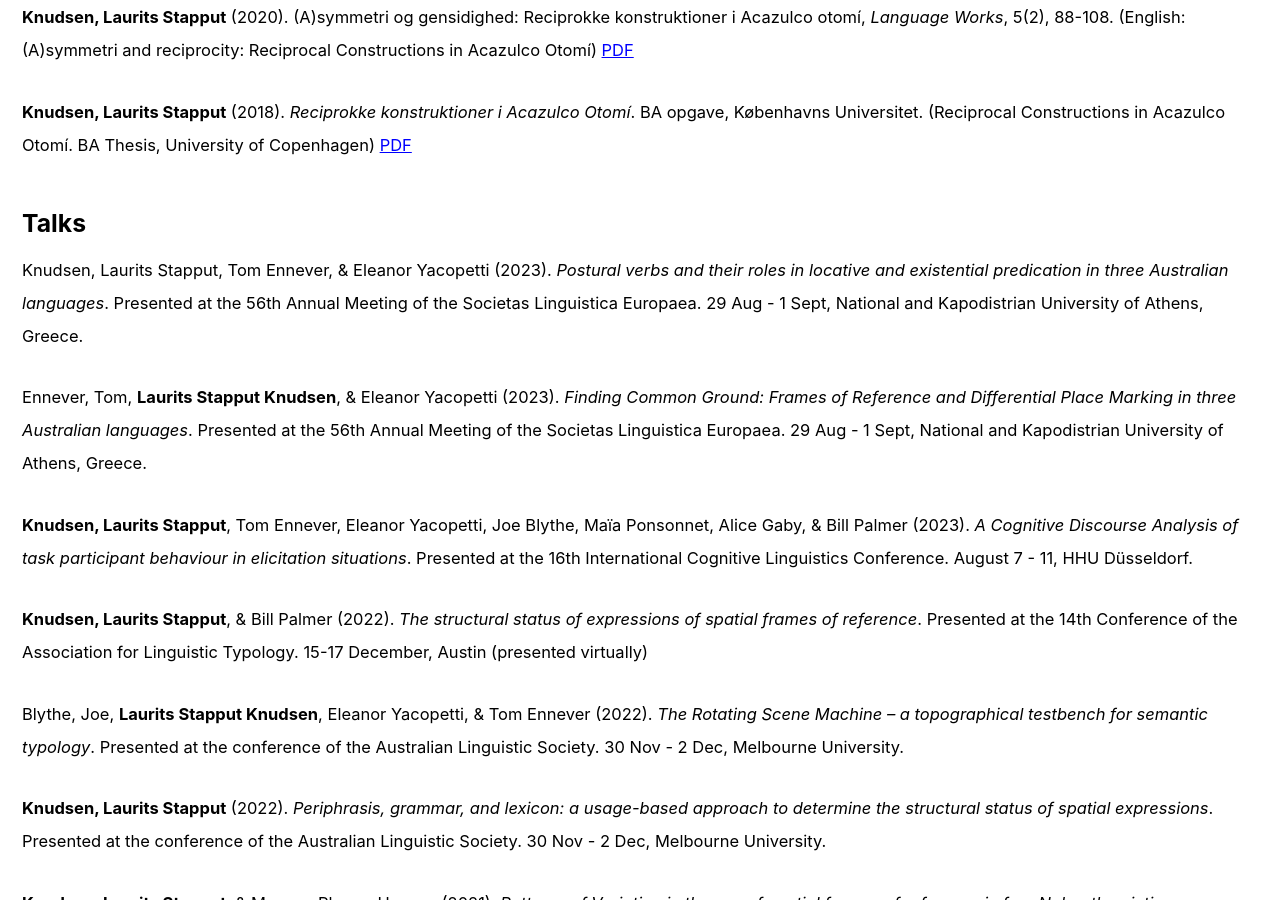
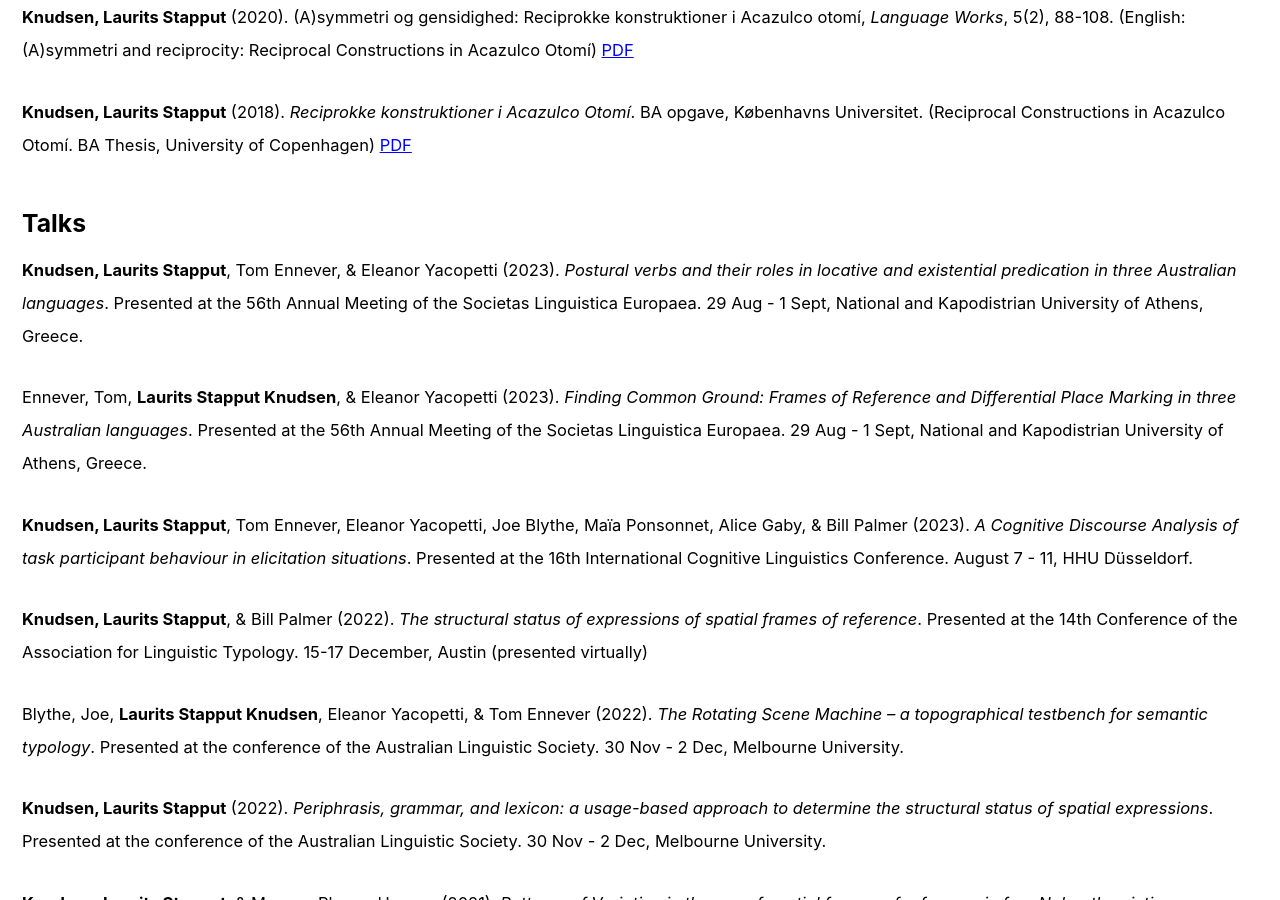
Before and after one commit to lstapputknudsen/lstapputknudsen.github.io, a Jekyll site: the page built from _pages/publications.md, in a window 1280 px wide and 900 px high, scrolled down 665 px. Built offline with Jekyll 4.4.1, drawn with Linux system fonts in a browser that asks for light colours; cached includes are drawn as plain includes.

```diff
--- a/_pages/publications.md
+++ b/_pages/publications.md
@@ -21,7 +21,7 @@ header:
 
 ### Talks
 
-<small> Knudsen, Laurits Stapput, Tom Ennever, & Eleanor Yacopetti (2023). *Postural verbs and their roles in locative and existential predication in three Australian languages*. Presented at the 56th Annual Meeting of the Societas Linguistica Europaea. 29 Aug - 1 Sept, National and Kapodistrian University of Athens, Greece.
+<small> **Knudsen, Laurits Stapput**, Tom Ennever, & Eleanor Yacopetti (2023). *Postural verbs and their roles in locative and existential predication in three Australian languages*. Presented at the 56th Annual Meeting of the Societas Linguistica Europaea. 29 Aug - 1 Sept, National and Kapodistrian University of Athens, Greece.
 
 <small> Ennever, Tom, **Laurits Stapput Knudsen**, & Eleanor Yacopetti (2023). *Finding Common Ground: Frames of Reference and Differential Place Marking in three Australian languages*. Presented at the 56th Annual Meeting of the Societas Linguistica Europaea. 29 Aug - 1 Sept, National and Kapodistrian University of Athens, Greece.
 
```
